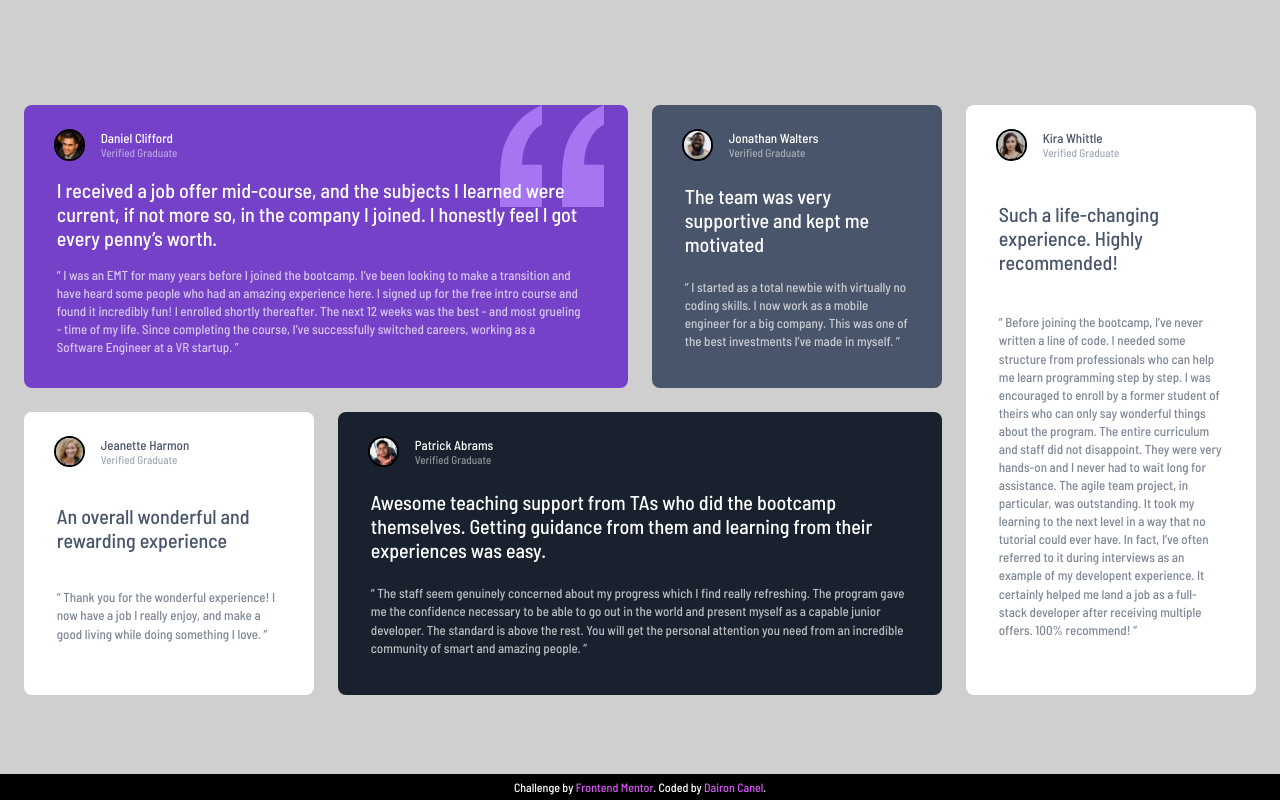
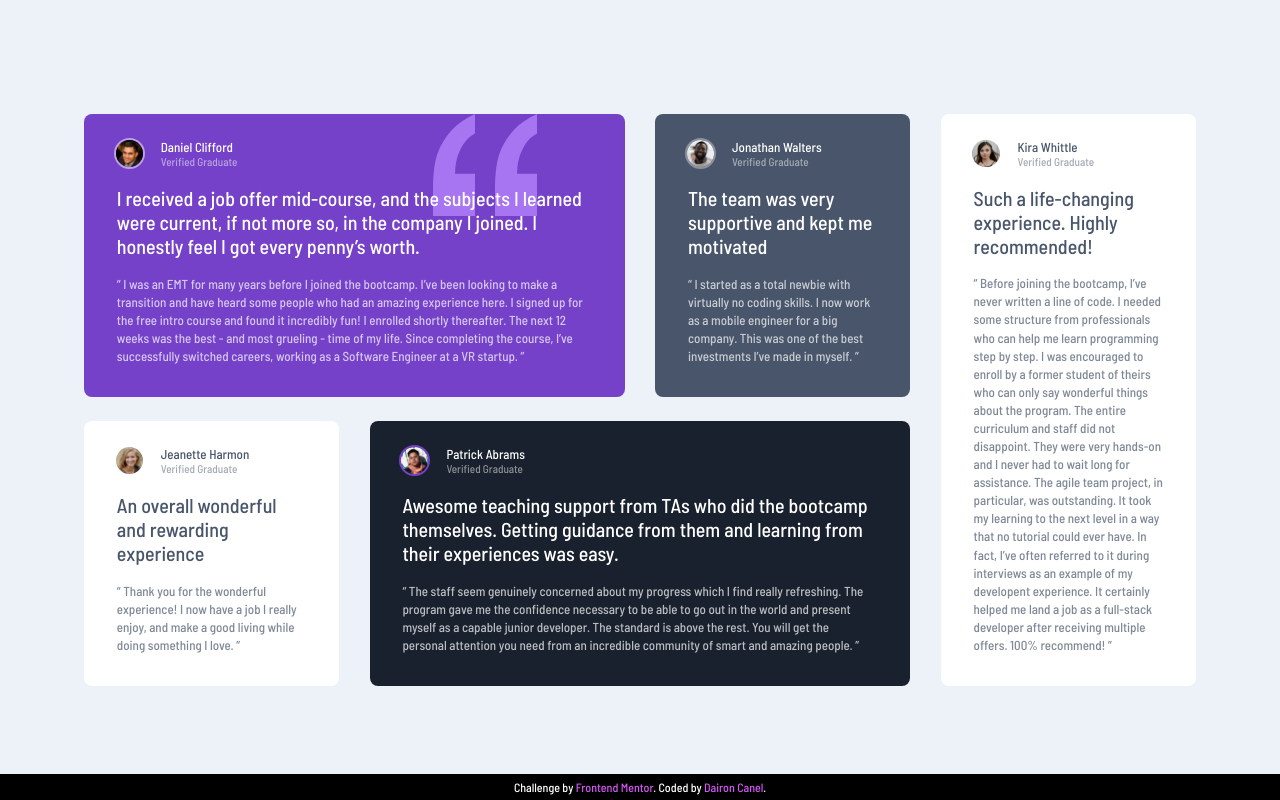
Before and after one commit to dairon-canel/testimonials-grid-section, a website: page public/index.html in a window 1280 px wide. Drawn offline with Linux system fonts and the light colour scheme.

Commit message:
feat: pixel perfect desktop design

```diff
--- a/public/index.html
+++ b/public/index.html
@@ -16,9 +16,9 @@
 
     <title>Frontend Mentor | Testimonials Grid Section</title>
   </head>
-  <body class="grid min-h-screen bg-lightGray">
+  <body class="grid min-h-screen bg-lightGrayishBlue">
     <main
-      class="grid gap-[1.5rem] place-self-center px-6 py-[4.5rem] md:grid-cols-4 md:grid-rows-2 [&>section>div]:order-1 [&>section>div]:grid [&>section>div]:grid-cols-[auto_auto] [&>section>div]:gap-x-4 [&>section>div]:place-self-start [&>section>h1]:order-2 [&>section>h1]:mt-[1rem] [&>section>h1]:pl-[0.2rem] [&>section>h1]:pr-[0.35rem] [&>section>h1]:text-xl [&>section>h1]:leading-[1.5rem] [&>section>blockquote]:order-3 [&>section>blockquote]:mt-[1rem] [&>section>blockquote]:pl-[0.2rem] [&>section>blockquote]:leading-[1.13rem] [&>section]:grid [&>section]:rounded-lg [&>section]:px-[1.85rem] [&>section]:pt-[1.5rem] [&>section]:pb-[2rem] [&>section>div>h2]:col-start-2 [&>section>div>p]:col-start-2 [&>section>div>p]:-mt-1 [&>section>div>p]:text-[0.7rem] [&>section>div>img]:row-start-1 [&>section>div>img]:row-end-3 [&>section>div>img]:h-[1.95rem] [&>section>div>img]:w-[1.95rem] [&>section>div>img]:rounded-full [&>section>div>img]:border-2"
+      class="grid gap-y-[1.5rem] gap-x-[1.9rem] place-self-center px-6 py-[4.5rem] md:max-w-[72.5rem] md:grid-cols-4 md:grid-rows-[auto_auto] [&>section>div]:order-1 [&>section>div]:grid [&>section>div]:grid-cols-[auto_auto] [&>section>div]:gap-x-4 [&>section>div]:place-self-start [&>section>h1]:order-2 [&>section>h1]:mt-[1rem] [&>section>h1]:pl-[0.2rem] [&>section>h1]:pr-[0.35rem] [&>section>h1]:text-xl [&>section>h1]:leading-[1.5rem] [&>section>blockquote]:order-3 [&>section>blockquote]:mt-[1rem] [&>section>blockquote]:pl-[0.2rem] [&>section>blockquote]:leading-[1.13rem] [&>section]:grid [&>section]:rounded-lg [&>section]:px-[1.85rem] [&>section]:pt-[1.5rem] [&>section]:pb-[2rem] [&>section>div>h2]:col-start-2 [&>section>div>p]:col-start-2 [&>section>div>p]:-mt-1 [&>section>div>p]:text-[0.7rem] [&>section>div>img]:row-start-1 [&>section>div>img]:row-end-3 [&>section>div>img]:h-[1.95rem] [&>section>div>img]:w-[1.95rem] [&>section>div>img]:rounded-full [&>section>div>img]:border-2"
     >
       <section
         class="relative bg-moderateViolet md:col-start-1 md:col-end-3 md:row-start-1 md:row-end-2"
@@ -31,9 +31,15 @@
         <div class="z-20">
           <h2 class="text-white">Daniel Clifford</h2>
           <p class="text-white text-opacity-50">Verified Graduate</p>
-          <img src="./image-daniel.jpg" alt="Daniel Clifford" />
+          <img
+            class="border-white border-opacity-50"
+            src="./image-daniel.jpg"
+            alt="Daniel Clifford"
+          />
         </div>
-        <blockquote class="z-20 pr-[1rem] text-white text-opacity-70">
+        <blockquote
+          class="z-20 pr-[1rem] text-white text-opacity-70 md:pr-[0.5rem]"
+        >
           “ I was an EMT for many years before I joined the bootcamp. I’ve been
           looking to make a transition and have heard some people who had an
           amazing experience here. I signed up for the free intro course and
@@ -43,7 +49,7 @@
           a Software Engineer at a VR startup. ”
         </blockquote>
         <img
-          class="absolute right-6 z-10"
+          class="absolute right-6 z-10 md:right-[5.5rem]"
           aria-hidden="true"
           src="./bg-pattern-quotation.svg"
           alt="bg pattern"
@@ -58,7 +64,11 @@
         <div>
           <h2 class="text-white">Jonathan Walters</h2>
           <p class="text-white text-opacity-50">Verified Graduate</p>
-          <img src="./image-jonathan.jpg" alt="Jonathan Walters" />
+          <img
+            class="border-lightGray border-opacity-50"
+            src="./image-jonathan.jpg"
+            alt="Jonathan Walters"
+          />
         </div>
         <blockquote class="pr-[0.2rem] text-white text-opacity-70">
           “ I started as a total newbie with virtually no coding skills. I now
@@ -77,7 +87,11 @@
           <p class="text-veryDarkGrayishBlue text-opacity-50">
             Verified Graduate
           </p>
-          <img src="./image-jeanette.jpg" alt="Jeanette Harmon" />
+          <img
+            class="border-white border-opacity-50"
+            src="./image-jeanette.jpg"
+            alt="Jeanette Harmon"
+          />
         </div>
         <blockquote
           class="pr-[0.2rem] text-veryDarkGrayishBlue text-opacity-70"
@@ -98,12 +112,15 @@
           <h2 class="text-white">Patrick Abrams</h2>
           <p class="text-white text-opacity-50">Verified Graduate</p>
           <img
+            class="border-moderateViolet"
             src="./image-patrick.jpg"
             alt="Patrick
     Abrams"
           />
         </div>
-        <blockquote class="pr-[0.2rem] text-white text-opacity-70">
+        <blockquote
+          class="pr-[0.2rem] text-white text-opacity-70 md:pr-[0.6rem]"
+        >
           “ The staff seem genuinely concerned about my progress which I find
           really refreshing. The program gave me the confidence necessary to be
           able to go out in the world and present myself as a capable junior
@@ -123,7 +140,11 @@
           <p class="text-veryDarkGrayishBlue text-opacity-50">
             Verified Graduate
           </p>
-          <img src="./image-kira.jpg" alt="Kira Whittle" />
+          <img
+            class="border-white border-opacity-50"
+            src="./image-kira.jpg"
+            alt="Kira Whittle"
+          />
         </div>
         <blockquote
           class="pr-[0.2rem] text-veryDarkGrayishBlue text-opacity-70"
```
Also changed, not shown: public/output-style.css.
